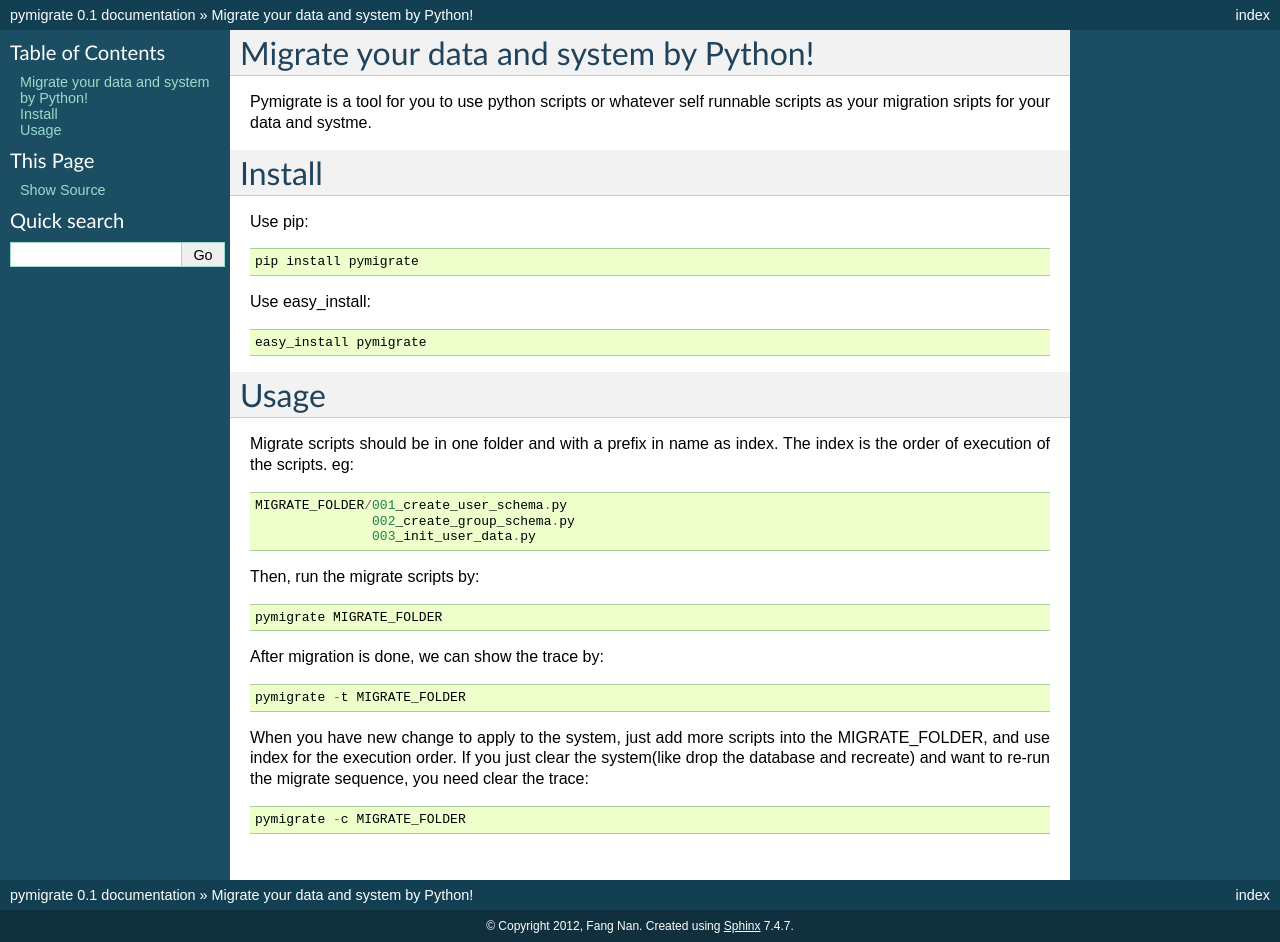
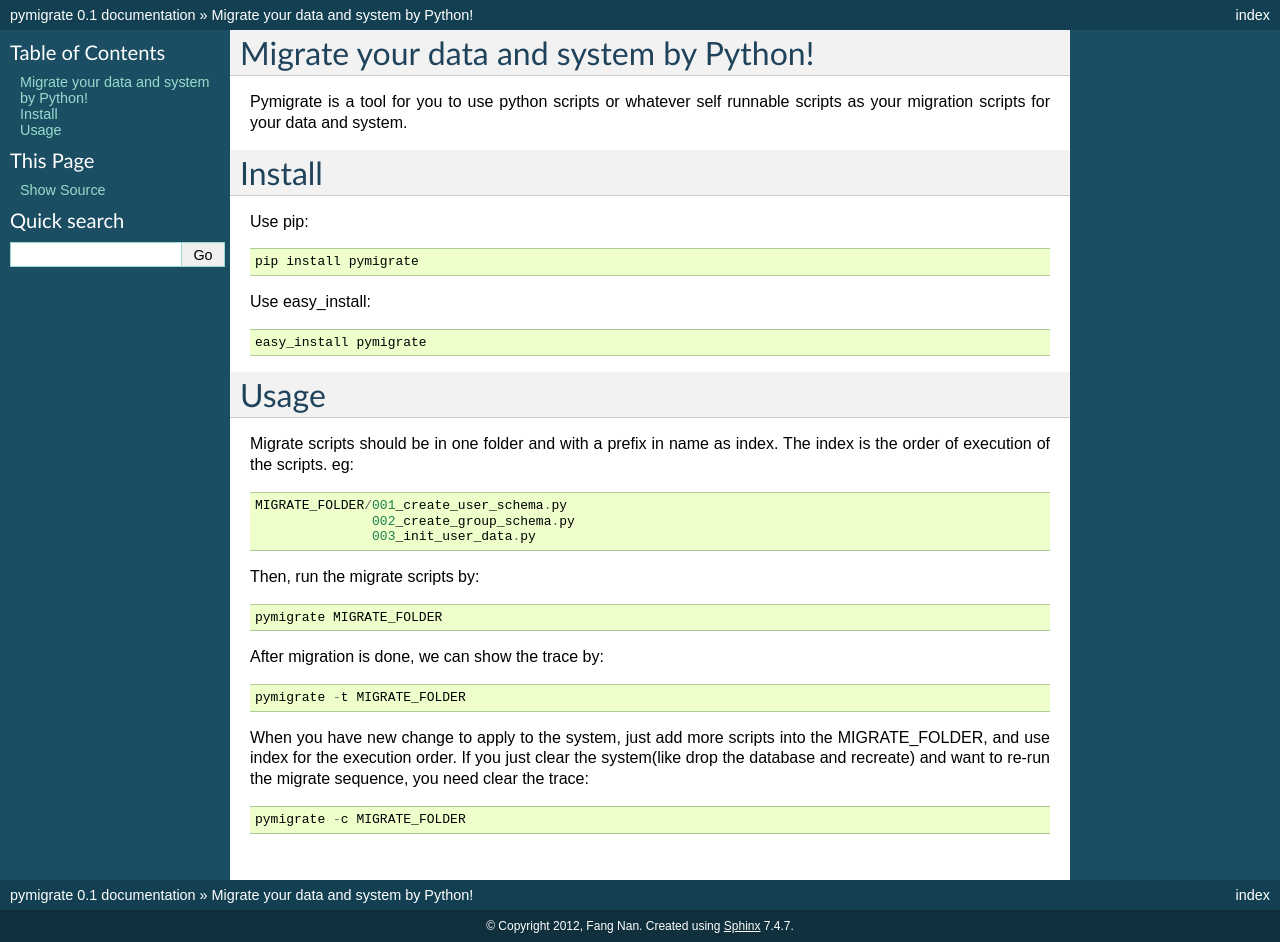
Before and after one commit to nanfang/pymigrate, a Sphinx documentation site: the page built from docs/index.rst, in a window 1280 px wide. Built offline with Sphinx 7.4.7, drawn with Linux system fonts in a browser that asks for light colours.

Commit message:
Fix document

```diff
--- a/docs/index.rst
+++ b/docs/index.rst
@@ -2,7 +2,7 @@
 Migrate your data and system by Python!
 =====================================
 
-Pymigrate is a tool for you to use python scripts or whatever self runnable scripts as your migration sripts for your data and systme.
+Pymigrate is a tool for you to use python scripts or whatever self runnable scripts as your migration scripts for your data and system.
 
 .. toctree::
    :maxdepth: 2
```
